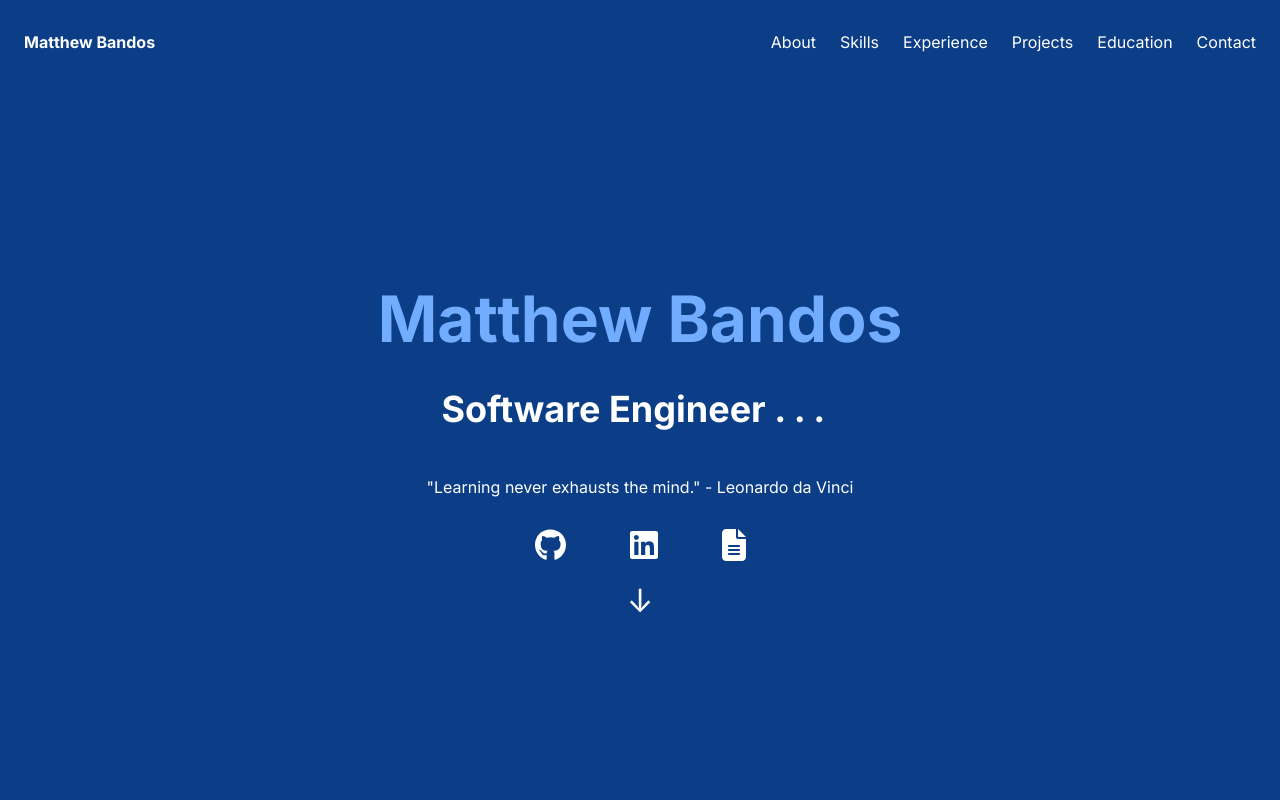
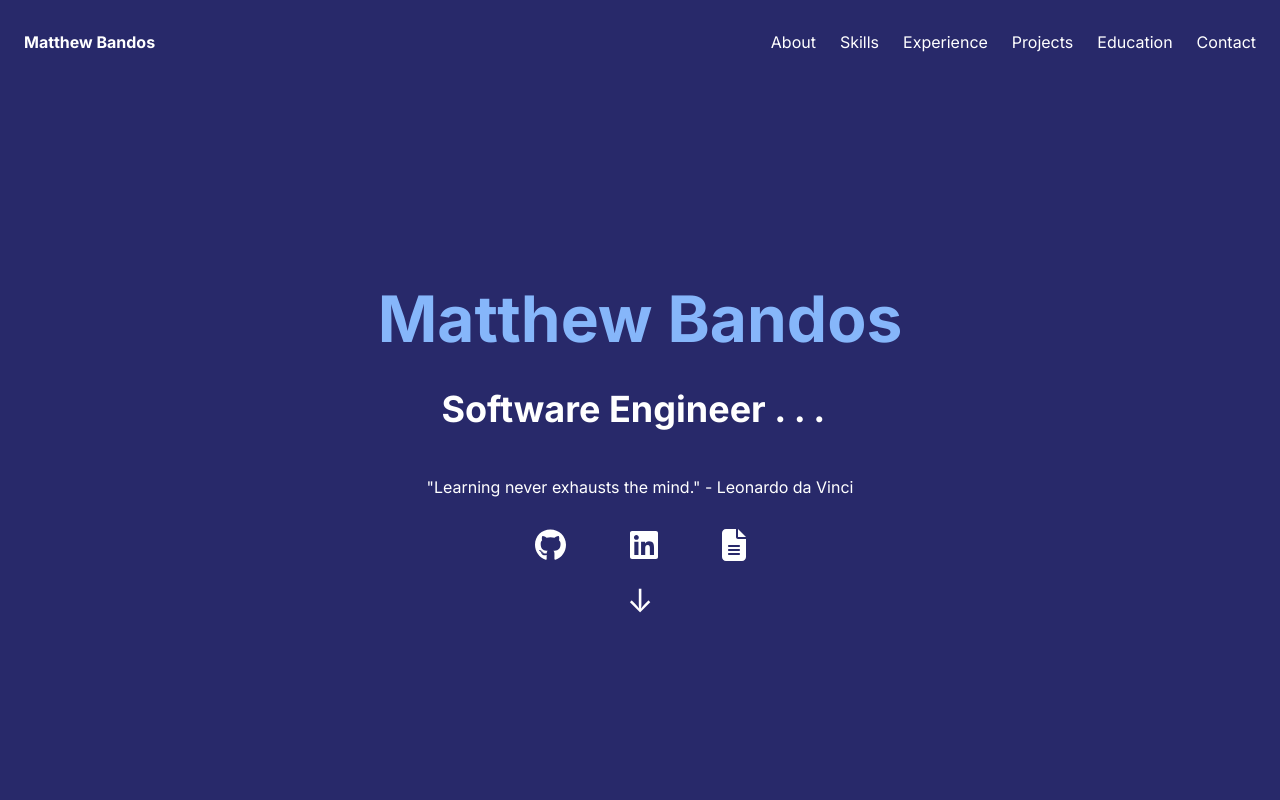
Before and after one commit to RoboticsMB/Personal_Website_2.0, a React (Create React App) app: page / in a window 1280 px wide. Shown: the top 800 px of the page. Built offline with nearby package versions, Linux system fonts and the light colour scheme.

Commit message:
Adjusted colors for landing page and navbar

```diff
--- a/src/Components/LandingPage/LandingPage.css
+++ b/src/Components/LandingPage/LandingPage.css
@@ -7,15 +7,15 @@
     text-align: center;
     padding: 2rem 1rem;
     box-sizing: border-box;
-    background: #0b3e86;
+    background: #28296a;
     color: white;
     overflow: hidden;
 }
 
-.landing-page > h1{
+.landing-page h1{
     margin: 0;
     font-size: 4rem;
-    color: #71acff;
+    color: #86b6fa;
 }
 
 .landing-page > h2{
--- a/src/Components/Navbar/Navbar.css
+++ b/src/Components/Navbar/Navbar.css
@@ -4,7 +4,7 @@
     top: 0;
     width: 100%;
     font-size: 1rem;
-    background-color: #0b3e86;
+    background-color: #28296a;
     padding-top: 1rem;
     padding-bottom: 1rem;
     z-index: 1000;
```
